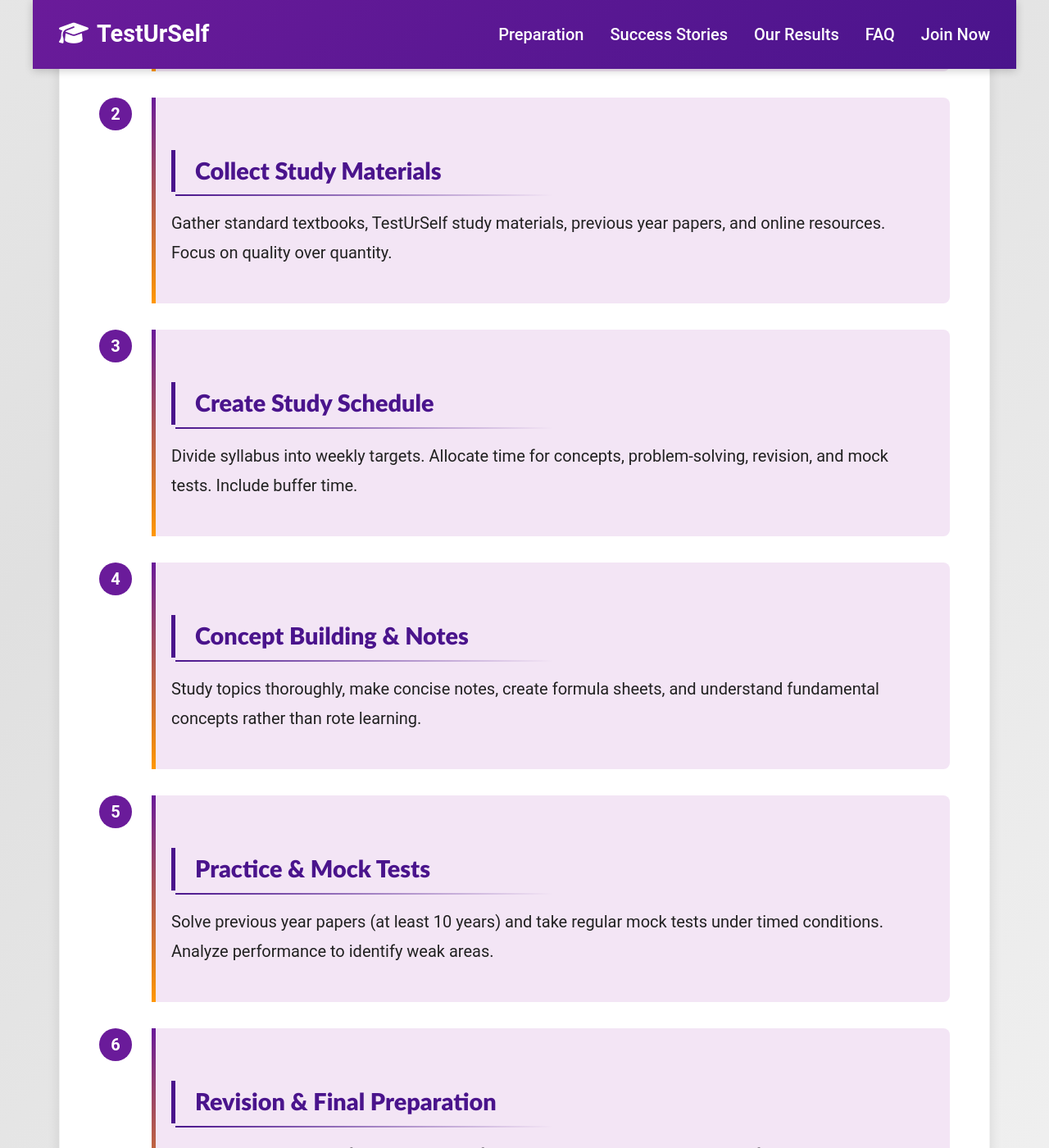
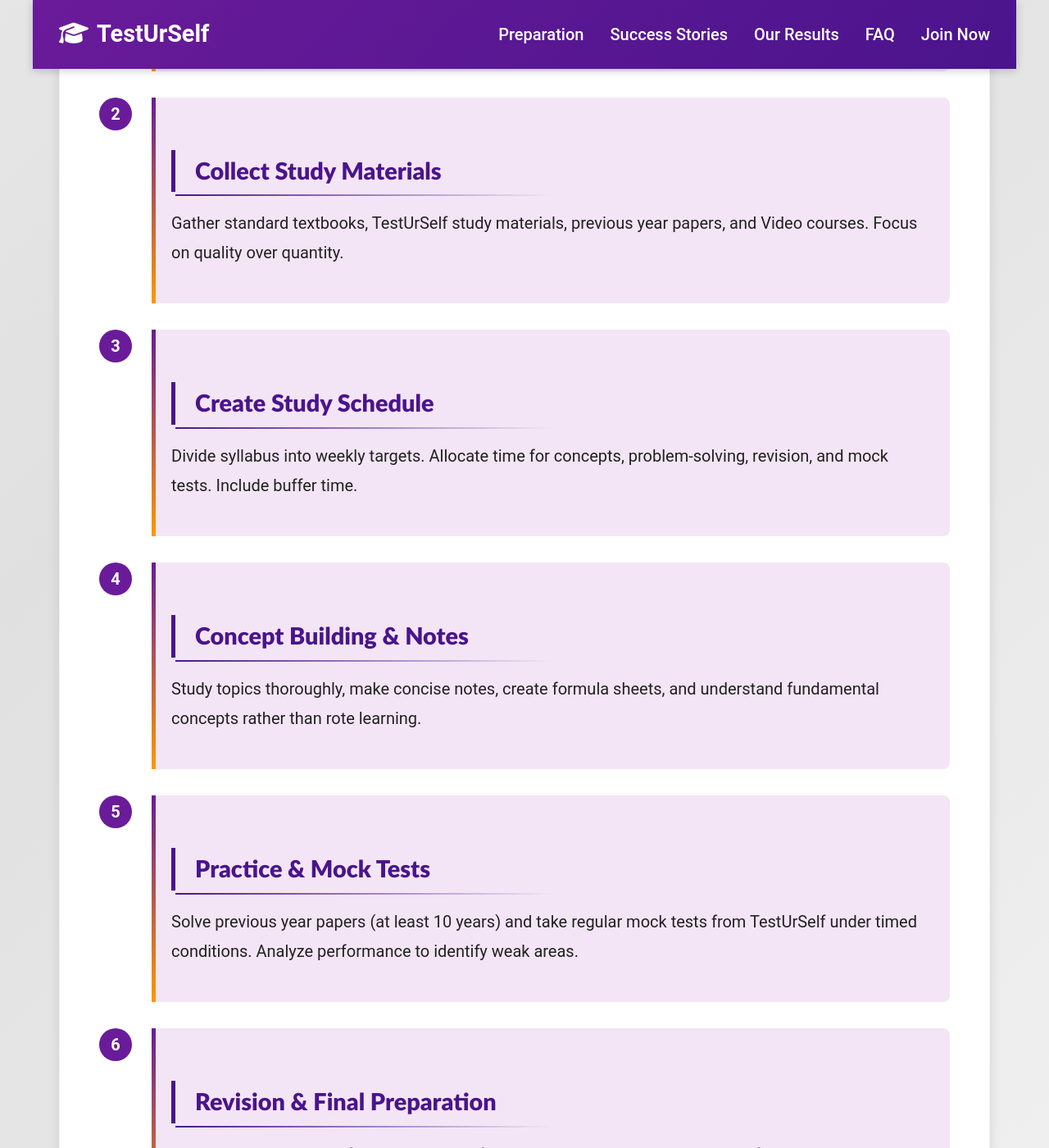
Before and after one commit to Samarjeetkumarsingh/website, a Jekyll site: the page built from _posts/2025-04-04-How-To-Prepare-for-GATE-Metallurgical-Engineering-Exam.md, in a window 1280 px wide and 1400 px high, scrolled down 2859 px. Shown: the whole window at 82% size. Built offline with Jekyll 4.4.1, drawn with Linux system fonts in a browser that asks for light colours; nearby versions of some CDN libraries; our own code applies the rules of GitHub Pages for plain Markdown files; some of the changed text lies outside the part shown.

Commit message:
Update 2025-04-04-How-To-Prepare-for-GATE-Metallurgical-Engineering-Exam.md

```diff
--- a/_posts/2025-04-04-How-To-Prepare-for-GATE-Metallurgical-Engineering-Exam.md
+++ b/_posts/2025-04-04-How-To-Prepare-for-GATE-Metallurgical-Engineering-Exam.md
@@ -880,7 +880,7 @@
                 <div class="step-number">2</div>
                 <div class="step-content">
                     <h3>Collect Study Materials</h3>
-                    <p>Gather standard textbooks, TestUrSelf study materials, previous year papers, and online resources. Focus on quality over quantity.</p>
+                    <p>Gather standard textbooks, TestUrSelf study materials, previous year papers, and Video courses. Focus on quality over quantity.</p>
                 </div>
             </div>
 
@@ -907,7 +907,7 @@
                 <div class="step-number">5</div>
                 <div class="step-content">
                     <h3>Practice & Mock Tests</h3>
-                    <p>Solve previous year papers (at least 10 years) and take regular mock tests under timed conditions. Analyze performance to identify weak areas.</p>
+                    <p>Solve previous year papers (at least 10 years) and take regular mock tests from TestUrSelf under timed conditions. Analyze performance to identify weak areas.</p>
                 </div>
             </div>
 
@@ -933,10 +933,10 @@
                 <div class="testimonial">
                     <div class="testimonial-card">
                         <div class="testimonial-header">
-                            <img src="https://randomuser.me/api/portraits/men/32.jpg" alt="Rahul Sharma" class="testimonial-img">
+                            <img src="https://drive.google.com/file/d/1grpAixEKbHslcsrrJ2NIWw2snHbN_ira/view?usp=sharing" alt="Rahul Sharma" class="testimonial-img">
                             <div class="testimonial-info">
-                                <h4>Rahul Sharma</h4>
-                                <p>GATE MT AIR 1 (2022)</p>
+                                <h4>Hrutidipan Pradhan</h4>
+                                <p>GATE MT AIR 1 (2024)</p>
                             </div>
                         </div>
                         <div class="testimonial-text">
```
Also changed, not shown: other parts of _posts/2025-04-04-How-To-Prepare-for-GATE-Metallurgical-Engineering-Exam.md (+2 -2 lines).
